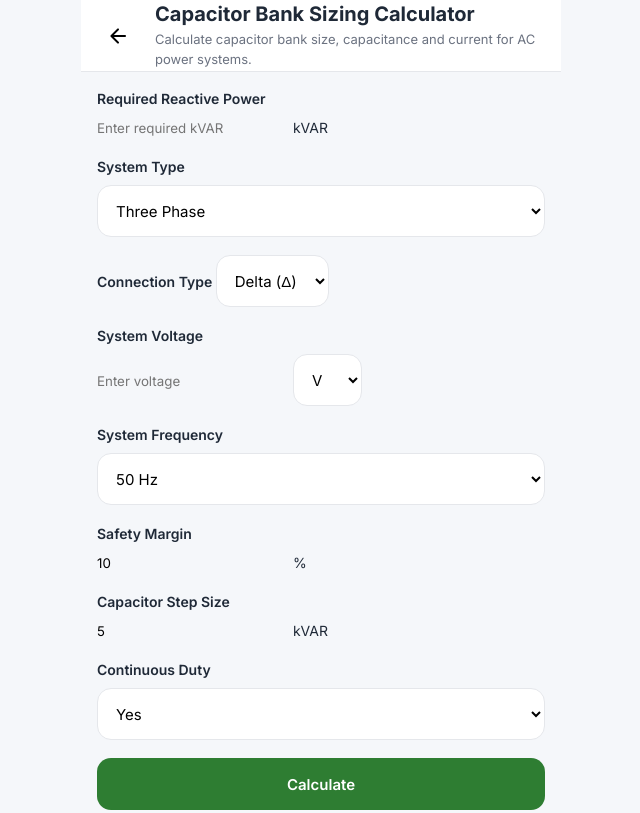
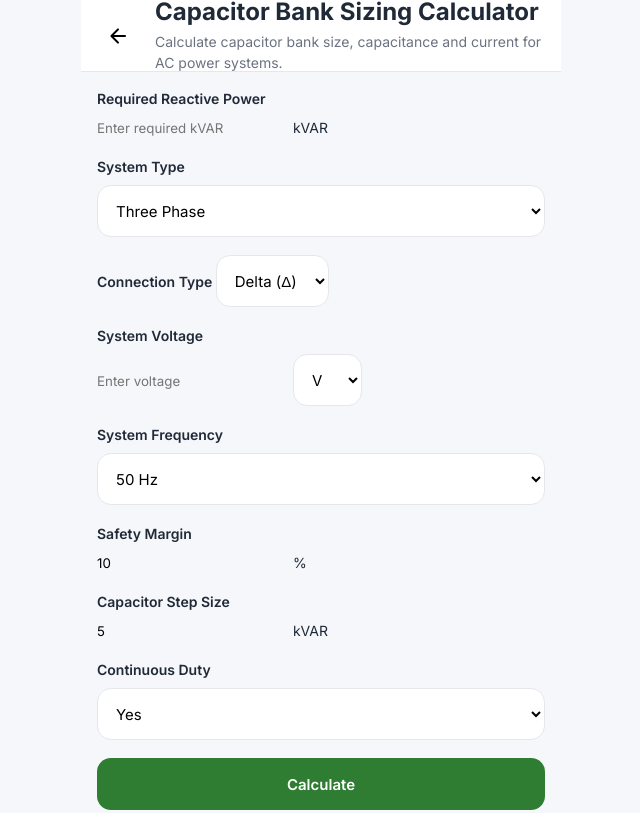
Before and after one commit to NaeemHunzai/Solar-Calculator-Web, a plain HTML site: page calculators/capacitor-bank/index.html in a window 1280 px wide. Shown: the top 813 px of the page, without its empty margins (319-959 px from the left). Drawn offline with nearby package versions, Linux system fonts and the light colour scheme.

Commit message:
Update index.html

```diff
--- a/calculators/capacitor-bank/index.html
+++ b/calculators/capacitor-bank/index.html
@@ -30,6 +30,13 @@ Capacitor Bank Sizing Calculator
 <link rel="stylesheet" href="../../css/animations.css">
 
 <style>
+
+
+
+
+
+
+
 
 /* ==========================================
 COMPACT RESULT SHEET
@@ -105,6 +112,19 @@ text-align:right;
 height:46px;
 
 margin-top:10px;
+
+}
+
+
+.calculator-header h1{
+
+    font-size:24px !important;
+
+}
+
+.calculator-header p{
+
+    font-size:14px !important;
 
 }
 
```
